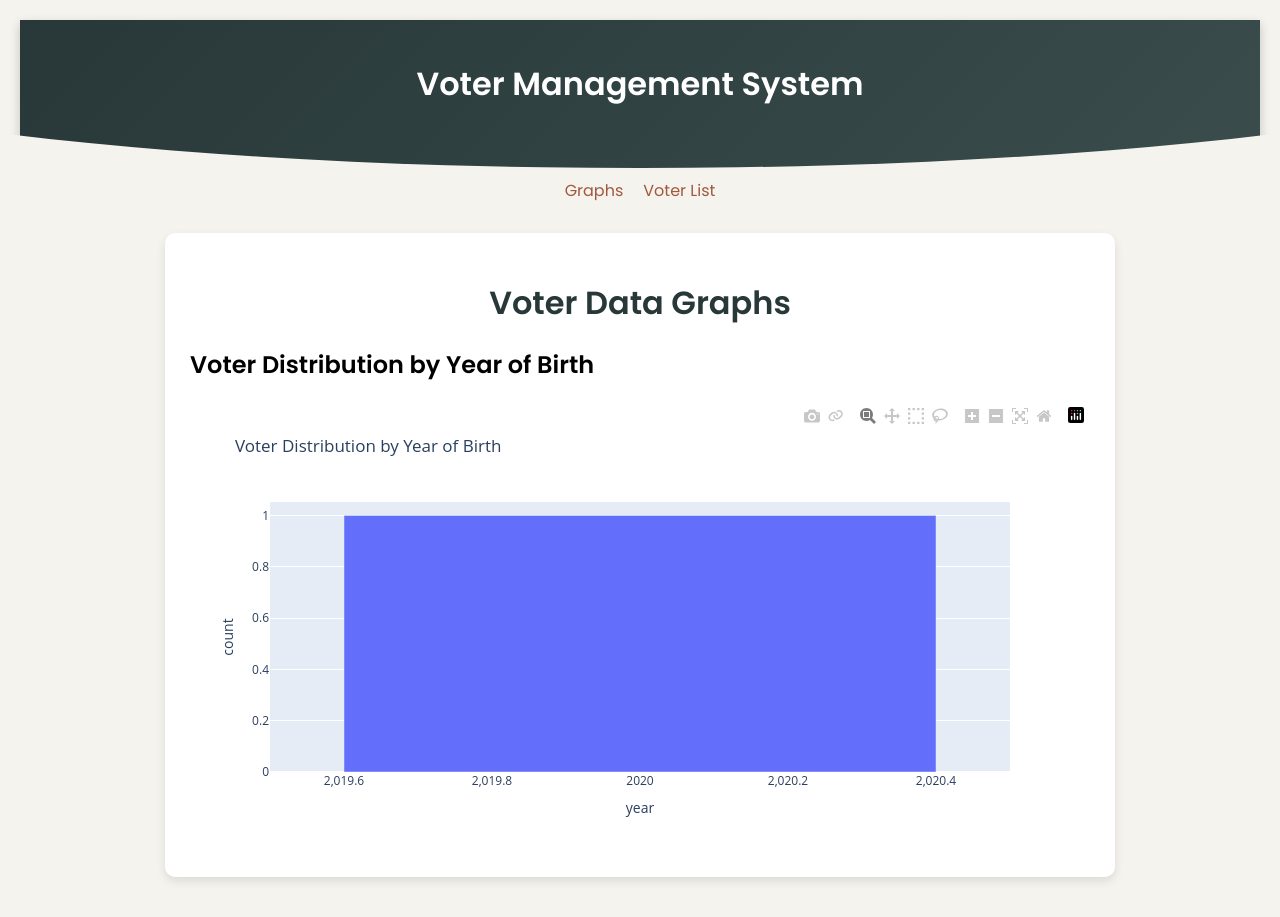
After one commit to elitsamincheva/cs412, a Django app: page /voter_analytics/graphs/ in a window 1280 px wide. The commit adds this page. Run offline with Django 4.2, Linux system fonts and the light colour scheme; tables that the repository leaves empty hold one stand-in row (values such as "Sample post").

Commit message:
progress on graphs

```diff
--- a/voter_analytics/templates/voter_analytics/base.html
+++ b/voter_analytics/templates/voter_analytics/base.html
@@ -14,7 +14,7 @@
     </header>
 
     <nav>
-        <a href="/">Home</a>
+        <a href="{% url 'graphs' %}">Graphs</a>
         <a href="{% url 'voters' %}">Voter List</a>
     </nav>
 
--- /dev/null
+++ b/voter_analytics/templates/voter_analytics/graphs.html
@@ -0,0 +1,13 @@
+{% extends "voter_analytics/base.html" %}  <!-- Ensure this extends your base template -->
+
+{% block content %}
+    <h1>Voter Data Graphs</h1>
+
+    <div>
+        <h2>Voter Distribution by Year of Birth</h2>
+        {{ birth_year_graph|safe }}
+
+    </div>
+
+
+{% endblock %}
--- a/voter_analytics/urls.py
+++ b/voter_analytics/urls.py
@@ -4,4 +4,5 @@ from .views import *
 urlpatterns = [
     path('', VoterListView.as_view(), name='voters'),  # Root URL serves voter list
     path('voter/<int:pk>/', VoterDetailView.as_view(), name='voter'),
+    path('graphs/', GraphsView.as_view(), name='graphs'),
 ]
--- a/voter_analytics/views.py
+++ b/voter_analytics/views.py
@@ -3,6 +3,11 @@ from django.views.generic import ListView, DetailView
 from .models import Voter
 from django.db.models import Min, Max
 from datetime import datetime
+import plotly
+import plotly.graph_objects as go
+import plotly.express as px
+from django.utils.safestring import mark_safe
+import pandas as pd
 
 class VoterListView(ListView):
     model = Voter
@@ -77,3 +82,36 @@ class VoterDetailView(DetailView):
     model = Voter
     template_name = 'voter_analytics/voter_detail.html'  # Template for the detail view
     context_object_name = 'voter'  # Context variable name to use in the template
+
+
+class GraphsView(ListView):
+    model = Voter
+    template_name = 'voter_analytics/graphs.html'
+    context_object_name = 'voters'
+
+    def get_queryset(self):
+        # Prevent returning any voter records
+        return []
+
+    def get_context_data(self, **kwargs):
+        context = super().get_context_data(**kwargs)
+
+        # Retrieve all voter birth years
+        birth_years = Voter.objects.values_list('dob', flat=True)
+        birth_years = [dob.year for dob in birth_years if dob]  # Extract years
+
+        if birth_years:
+            # Convert to DataFrame
+            df = pd.DataFrame(birth_years, columns=['year'])
+            birth_year_counts = df['year'].value_counts().reset_index()
+            birth_year_counts.columns = ['year', 'count']
+
+            # Create bar chart with plotly.express
+            fig = px.bar(birth_year_counts, x='year', y='count', title="Voter Distribution by Year of Birth")
+
+            # Convert to HTML and pass to context
+            context['birth_year_graph'] = mark_safe(fig.to_html(full_html=False))
+        else:
+            context['birth_year_graph'] = "<p>No data available.</p>"
+
+        return context
```
